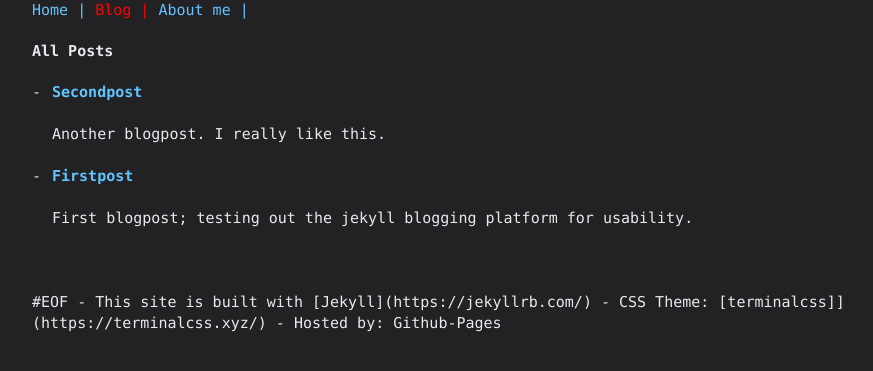
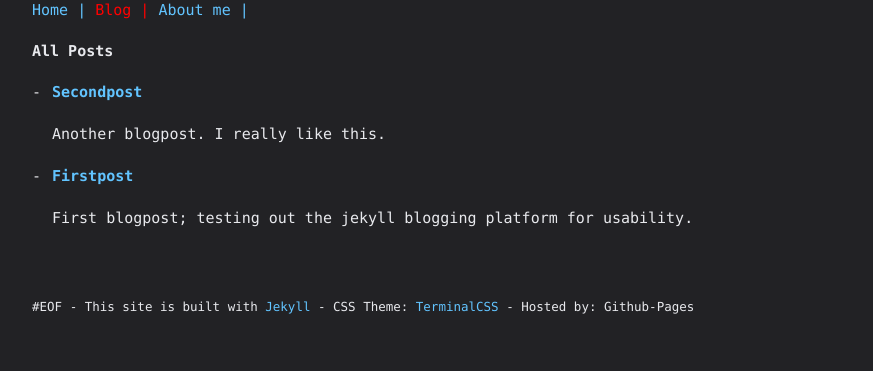
Before and after one commit to basdds/basdds.github.io, a Jekyll site: the page built from blog.html, in a window 1280 px wide. Shown: the top 371 px of the page, without its empty margins (178-1051 px from the left). Built offline with Jekyll 4.4.1, drawn with Linux system fonts in a browser that asks for light colours.

Commit message:
site update

```diff
--- a/_includes/footer.html
+++ b/_includes/footer.html
@@ -1,3 +1,5 @@
 <br/>
 <br/>
-#EOF - This site is built with [Jekyll](https://jekyllrb.com/) - CSS Theme: [terminalcss]](https://terminalcss.xyz/) - Hosted by: Github-Pages
+<sub>
+#EOF - This site is built with <a href="https://jekyllrb.com/">Jekyll</a> - CSS Theme: <a href="https://terminalcss.xyz/">TerminalCSS</a> - Hosted by: Github-Pages
+</sub>
```
Also changed, not shown: 5 other files.
